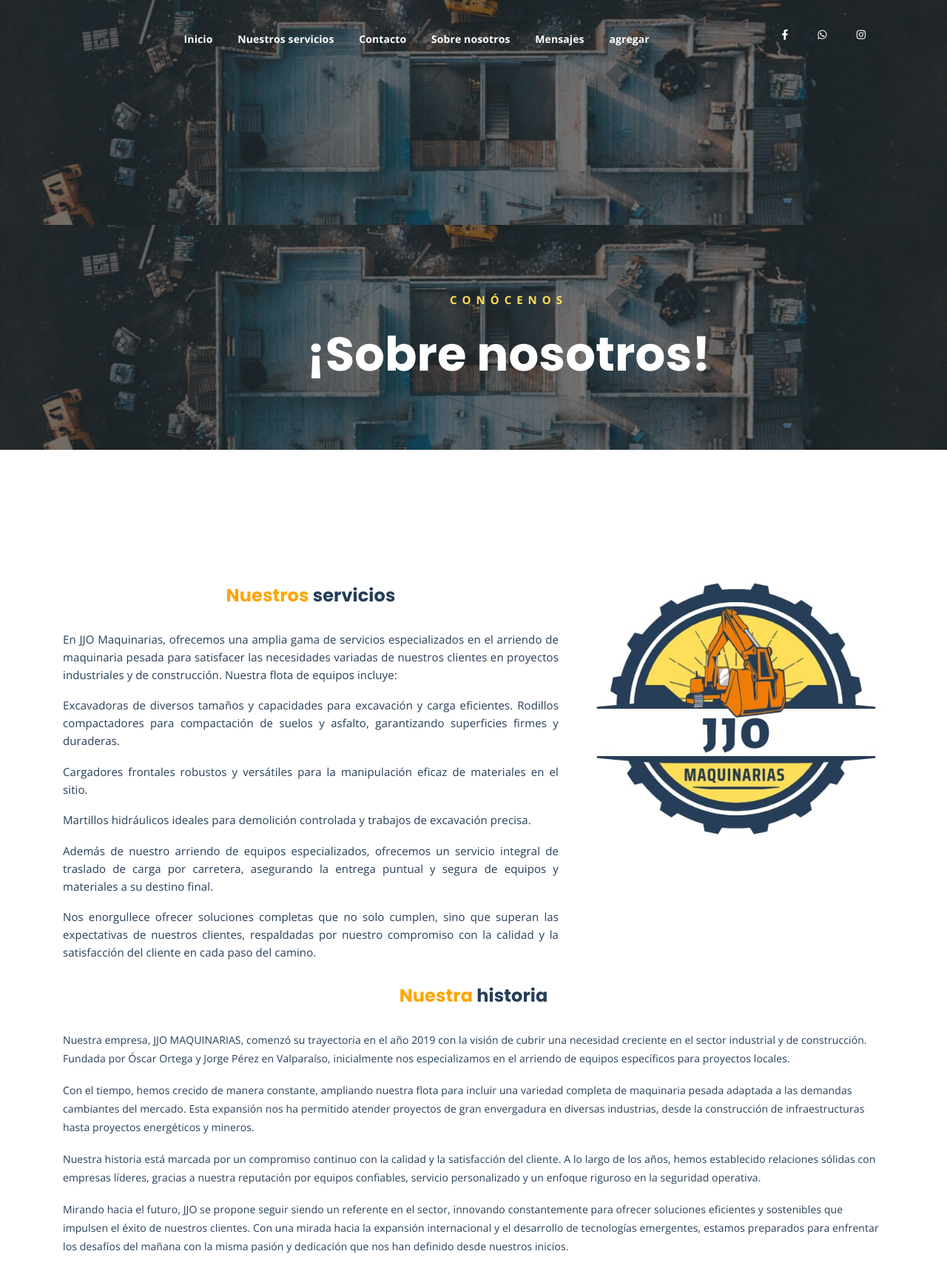
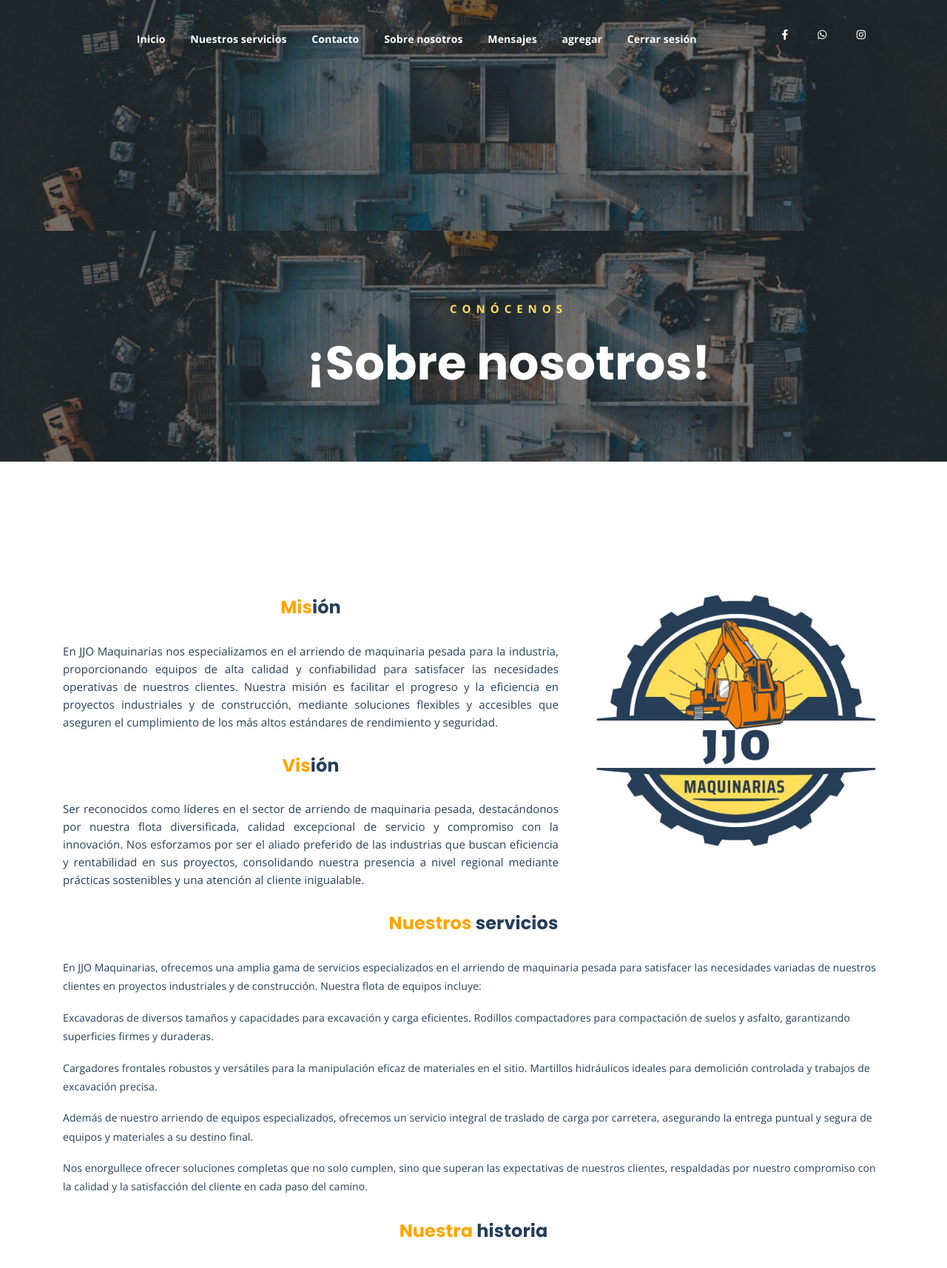
Before and after one commit to xnt0nio/jjomaquinarias, a Django app: page /sobreNosotros/ in a window 1280 px wide. Shown: the top 1714 px of the page at 74% size. Run offline with Django 3.2, Linux system fonts and the light colour scheme; a user stored in the database is signed in; style sheets or scripts are compiled from the project's sources; some libraries are stand-ins or nearby versions.

Commit message:
solo falta la imagen

```diff
--- a/core/forms.py
+++ b/core/forms.py
@@ -30,7 +30,7 @@ class ProductoForm(forms.ModelForm):
             'marca': forms.TextInput(attrs={'class': 'form-control'}),
             'modelo': forms.TextInput(attrs={'class': 'form-control'}),
             'motor': forms.TextInput(attrs={'class': 'form-control'}),
-            'potencia': forms.NumberInput(attrs={'class': 'form-control'}),
+            'potencia': forms.TextInput(attrs={'class': 'form-control'}),
             'traccion': forms.TextInput(attrs={'class': 'form-control'}),
             'alimentacion': forms.TextInput(attrs={'class': 'form-control'}),
             'neumaticos': forms.TextInput(attrs={'class': 'form-control'}),
--- a/core/models.py
+++ b/core/models.py
@@ -11,13 +11,13 @@ class Producto(models.Model):
     nombre = models.CharField(max_length=30)
     descripcion = models.CharField(max_length=250)
     tipo = models.ForeignKey(TipoProducto, on_delete=models.CASCADE)
-    imagen = models.ImageField(null=True, blank=True)
+    imagen = models.ImageField(blank=True)
     vigente = models.BooleanField()
 
     marca = models.CharField(max_length=50, null=True, blank=True)
     modelo = models.CharField(max_length=50, null=True, blank=True)
     motor = models.CharField(max_length=100, null=True, blank=True)
-    potencia = models.IntegerField(null=True, blank=True)
+    potencia = models.CharField(max_length=100, null=True, blank=True)
     traccion = models.CharField(max_length=10, null=True, blank=True)
     alimentacion = models.CharField(max_length=20, null=True, blank=True)
     neumaticos = models.CharField(max_length=20, null=True, blank=True)
--- a/core/static/core/css/main.css
+++ b/core/static/core/css/main.css
@@ -1395,7 +1395,7 @@ a.mobile-show.search-bar-icon:hover {
 }
 
 .hero-area {
-  height: 38vh;
+  height: 39vh;
   position: relative;
   z-index: 1;
 }
@@ -1412,7 +1412,7 @@ html, body {
   height: 100%;
   content: "";
   background-color: #182429;
-  z-index: -1;
+  z-index: -4;
   opacity: 0.6;
 }
 
@@ -1719,7 +1719,7 @@ p.excerpt {
 
 .single-article-section {
   display: flex;
-  align-items: center;
+  align-items: flex-start;
   flex-wrap: wrap;
   gap: 20px; /* Espacio entre el texto y la imagen */
 }
@@ -1731,26 +1731,30 @@ p.excerpt {
 
 .single-artcile-bg {
   background-image: url('{% static "core/img/jjoMaquinarias/logo.jpg" %}');
-  background-size: cover;
-  background-position: center;
-  height: 400px;
-  width: 400px;
+  background-size: cover; /* Asegura que la imagen cubra todo el contenedor */
+  background-position: center; /* Centra la imagen */
+  background-repeat: no-repeat; /* Evita que la imagen se repita */
+  height: auto; /* Ajusta la altura automáticamente */
+  max-width: 100%; /* Asegura que la imagen no se extienda fuera del contenedor */
   border-radius: 5px;
   margin-bottom: 20px;
-  flex: 0 0 auto; /* Asegura que la imagen tenga tamaño fijo y no se estire */
-}
-
-.single-article-text h2 {
+  flex-shrink: 0; /* Evita que la imagen se reduzca más allá de su tamaño natural */
+}
+
+.single-article-text h2, .single-article-text h3 {
   font-size: 24px;
   font-weight: 600;
   line-height: 1.4;
-  margin-bottom: 10px;
+  margin-bottom: 30px; /* Espacio debajo del título */
+  margin-top: 30px; /* Espacio arriba del título */
+  text-align: center; /* Centra el texto del título */
 }
 
 .single-article-text p {
   font-size: 15px;
   line-height: 1.6;
   color: #263e58;
+  text-align: justify; /* Justifica el texto de los párrafos */
 }
 
 .comments-list-wrap {
@@ -2771,8 +2775,12 @@ table.order-details tbody td {
 .single-product-item {
   -webkit-box-shadow: 0 0 20px #e4e4e4;
   box-shadow: 0 0 20px #e4e4e4;
-  padding-bottom: 50px;
   border-radius: 5px;
+  padding: 15px; /* Aumenta el relleno si es necesario */
+  min-height: 450px; /* Ajusta esta altura mínima según tus necesidades */
+  display: flex;
+  flex-direction: column;
+  justify-content: space-between; /* Asegura que el contenido se distribuya verticalmente */
 }
 
 /* -----------------------------------------------------------------------------
--- a/core/templates/core/base.html
+++ b/core/templates/core/base.html
@@ -47,12 +47,25 @@
 							{% if user.is_authenticated and user.username == 'admin' %}
 							<li><a href="{% url 'mensajes' %}">Mensajes</a></li>
 							<li><a href="{% url 'add' %}">agregar</a></li>
+							<li>
+								<a href="#"
+									onclick="event.preventDefault(); document.getElementById('logout-form').submit();">Cerrar
+									sesión</a>
+								<form id="logout-form" action="{% url 'logout' %}" method="POST" style="display: none;">
+									{% csrf_token %}
+								</form>
+							</li>
+
 							{% endif %}
 							<li>
 								<div class="header-icons">
-									<a class="mobile-hide" href="https://www.facebook.com/profile.php?id=61562551873660&mibextid=ZbWKwL" target="_blank"><i class="fab fa-facebook-f"></i></a>
-									<a class="mobile-hide" href="https://wa.me/+56966378461" target="_blank"><i class="fab fa-whatsapp"></i></a>
-									<a class="mobile-hide" href="https://www.instagram.com/jjomaquinarias/" target="_blank"><i class="fab fa-instagram"></i></a>
+									<a class="mobile-hide"
+										href="https://www.facebook.com/profile.php?id=61562551873660&mibextid=ZbWKwL"
+										target="_blank"><i class="fab fa-facebook-f"></i></a>
+									<a class="mobile-hide" href="https://wa.me/+56966378461" target="_blank"><i
+											class="fab fa-whatsapp"></i></a>
+									<a class="mobile-hide" href="https://www.instagram.com/jjomaquinarias/"
+										target="_blank"><i class="fab fa-instagram"></i></a>
 								</div>
 							</li>
 
@@ -125,7 +138,9 @@
 			<div class="col-lg-3 col-md-4 col-sm-12">
 				<div class="footer-box about-widget">
 					<h2 class="widget-title">Sobre Nosotros</h2>
-                    <p>En JJO Maquinarias, nos especializamos en el arriendo de maquinaria pesada para la industria de la construcción. Con una flota diversificada y un compromiso con la calidad, ofrecemos soluciones eficientes para tus proyectos.</p>
+					<p>En JJO Maquinarias, nos especializamos en el arriendo de maquinaria pesada para la industria de
+						la construcción. Con una flota diversificada y un compromiso con la calidad, ofrecemos
+						soluciones eficientes para tus proyectos.</p>
 				</div>
 			</div>
 
@@ -156,9 +171,11 @@
 				<div class="footer-box get-in-touch">
 					<h2 class="widget-title">Nuestras redes</h2>
 					<div class="header-icons">
-                        <a href="https://www.facebook.com/profile.php?id=61562551873660&mibextid=ZbWKwL" target="_blank"><i class="fab fa-facebook-f"></i></a>
+						<a href="https://www.facebook.com/profile.php?id=61562551873660&mibextid=ZbWKwL"
+							target="_blank"><i class="fab fa-facebook-f"></i></a>
 						<a href="https://wa.me/+56966378461" target="_blank"><i class="fab fa-whatsapp"></i></a>
-                        <a href="https://www.instagram.com/jjomaquinarias/" target="_blank"><i class="fab fa-instagram"></i></a>
+						<a href="https://www.instagram.com/jjomaquinarias/" target="_blank"><i
+								class="fab fa-instagram"></i></a>
 						<a href="mailto:ventas@jjomaquinarias.cl" target="_blank"><i class="fas fa-envelope"></i></a>
 					</div>
 				</div>
--- a/core/templates/core/sobreNosotros.html
+++ b/core/templates/core/sobreNosotros.html
@@ -87,29 +87,33 @@
             <div class="col-lg-12">
                 <div class="single-article-section">
                     <div class="single-article-text">
-                        <h3><span class="orange-text">Nuestros</span> servicios</h3>
-                        <p>En JJO Maquinarias, ofrecemos una amplia gama de servicios especializados en el arriendo de maquinaria pesada para satisfacer las necesidades variadas de nuestros clientes en proyectos industriales y de construcción. Nuestra flota de equipos incluye:</p>
-                        <p>Excavadoras de diversos tamaños y capacidades para excavación y carga eficientes. Rodillos compactadores para compactación de suelos y asfalto, garantizando superficies firmes y duraderas.</p>
-                        <p>Cargadores frontales robustos y versátiles para la manipulación eficaz de materiales en el sitio.</p>
-                        <p>Martillos hidráulicos ideales para demolición controlada y trabajos de excavación precisa.</p>
-                        <p>Además de nuestro arriendo de equipos especializados, ofrecemos un servicio integral de traslado de carga por carretera, asegurando la entrega puntual y segura de equipos y materiales a su destino final.</p>
-                        <p>Nos enorgullece ofrecer soluciones completas que no solo cumplen, sino que superan las expectativas de nuestros clientes, respaldadas por nuestro compromiso con la calidad y la satisfacción del cliente en cada paso del camino.</p>
+                        <h3><span class="orange-text">Mis</span>ión</h3>
+                        <p>En JJO Maquinarias nos especializamos en el arriendo de maquinaria pesada para la industria, proporcionando equipos de alta calidad y confiabilidad para satisfacer las necesidades operativas de nuestros clientes. Nuestra misión es facilitar el progreso y la eficiencia en proyectos industriales y de construcción, mediante soluciones flexibles y accesibles que aseguren el cumplimiento de los más altos estándares de rendimiento y seguridad.</p>
+
+                        <h3><span class="orange-text">Vis</span>ión</h3>
+                        <p>Ser reconocidos como líderes en el sector de arriendo de maquinaria pesada, destacándonos por nuestra flota diversificada, calidad excepcional de servicio y compromiso con la innovación. Nos esforzamos por ser el aliado preferido de las industrias que buscan eficiencia y rentabilidad en sus proyectos, consolidando nuestra presencia a nivel regional mediante prácticas sostenibles y una atención al cliente inigualable.</p>
+
+
                     </div>
                     <div class="single-artcile-bg"></div>
                 </div>
 
                 <div>
+                    <h3><span class="orange-text">Nuestros</span> servicios</h3>
+                    <p>En JJO Maquinarias, ofrecemos una amplia gama de servicios especializados en el arriendo de maquinaria pesada para satisfacer las necesidades variadas de nuestros clientes en proyectos industriales y de construcción. Nuestra flota de equipos incluye:</p>
+                    <p>Excavadoras de diversos tamaños y capacidades para excavación y carga eficientes. Rodillos compactadores para compactación de suelos y asfalto, garantizando superficies firmes y duraderas.</p>
+                    <p>Cargadores frontales robustos y versátiles para la manipulación eficaz de materiales en el sitio. Martillos hidráulicos ideales para demolición controlada y trabajos de excavación precisa.</p>
+
+                    <p>Además de nuestro arriendo de equipos especializados, ofrecemos un servicio integral de traslado de carga por carretera, asegurando la entrega puntual y segura de equipos y materiales a su destino final.</p>
+                    <p>Nos enorgullece ofrecer soluciones completas que no solo cumplen, sino que superan las expectativas de nuestros clientes, respaldadas por nuestro compromiso con la calidad y la satisfacción del cliente en cada paso del camino.</p>
+
                     <h3><span class="orange-text">Nuestra</span> historia</h3>
                     <p>Nuestra empresa, JJO MAQUINARIAS, comenzó su trayectoria en el año 2019 con la visión de cubrir una necesidad creciente en el sector industrial y de construcción. Fundada por Óscar Ortega y Jorge Pérez en Valparaíso, inicialmente nos especializamos en el arriendo de equipos específicos para proyectos locales.</p>
                     <p>Con el tiempo, hemos crecido de manera constante, ampliando nuestra flota para incluir una variedad completa de maquinaria pesada adaptada a las demandas cambiantes del mercado. Esta expansión nos ha permitido atender proyectos de gran envergadura en diversas industrias, desde la construcción de infraestructuras hasta proyectos energéticos y mineros.</p>
                     <p>Nuestra historia está marcada por un compromiso continuo con la calidad y la satisfacción del cliente. A lo largo de los años, hemos establecido relaciones sólidas con empresas líderes, gracias a nuestra reputación por equipos confiables, servicio personalizado y un enfoque riguroso en la seguridad operativa.</p>
                     <p>Mirando hacia el futuro, JJO se propone seguir siendo un referente en el sector, innovando constantemente para ofrecer soluciones eficientes y sostenibles que impulsen el éxito de nuestros clientes. Con una mirada hacia la expansión internacional y el desarrollo de tecnologías emergentes, estamos preparados para enfrentar los desafíos del mañana con la misma pasión y dedicación que nos han definido desde nuestros inicios.</p>
 
-                    <h3><span class="orange-text">Mis</span>ión</h3>
-                    <p>En JJO Maquinarias nos especializamos en el arriendo de maquinaria pesada para la industria, proporcionando equipos de alta calidad y confiabilidad para satisfacer las necesidades operativas de nuestros clientes. Nuestra misión es facilitar el progreso y la eficiencia en proyectos industriales y de construcción, mediante soluciones flexibles y accesibles que aseguren el cumplimiento de los más altos estándares de rendimiento y seguridad.</p>
 
-                    <h3><span class="orange-text">Vis</span>ión</h3>
-                    <p>Ser reconocidos como líderes en el sector de arriendo de maquinaria pesada, destacándonos por nuestra flota diversificada, calidad excepcional de servicio y compromiso con la innovación. Nos esforzamos por ser el aliado preferido de las industrias que buscan eficiencia y rentabilidad en sus proyectos, consolidando nuestra presencia a nivel regional mediante prácticas sostenibles y una atención al cliente inigualable.</p>
                 </div>
             </div>
         </div>
--- a/core/urls.py
+++ b/core/urls.py
@@ -9,18 +9,20 @@ urlpatterns = [
     path('', index, name="index"),
     path('add/', login_required(add), name="add"),
     path('producto/<int:id>/', producto, name="producto"),
-    path('productos/', productos, name="productos"),  # Agregado '/' al final
-    path('contacto/', contacto, name="contacto"),  # Agregado '/' al final
-    path('sobreNosotros/', sobreNosotros, name="sobreNosotros"),  # Agregado '/' al final
+    path('productos/', productos, name="productos"),
+    path('contacto/', contacto, name="contacto"),
+    path('sobreNosotros/', sobreNosotros, name="sobreNosotros"),
     path('login/', user_login, name='login'),
-
-    path('mensajes/', login_required(mensajes), name="mensajes"),  # Agregado '/' al final y login_required
-    path('mision/', mision, name="mision"),  # Agregado '/' al final
-    path('update/<int:id>/', login_required(update), name="update"),  # Añadido login_required y corregido el tipo de parámetro
-    path('delete/<int:id>/', login_required(delete), name="delete"),  # Añadido login_required y corregido el tipo de parámetro
-    path('mensaje/delete/<int:id>/', login_required(delete_mensaje), name='delete_mensaje'),  # Añadido login_required
+    path('logout/', custom_logout, name='logout'),
+    path('mensajes/', login_required(mensajes), name="mensajes"),
+    path('mision/', mision, name="mision"),
+    path('update/<int:id>/', login_required(update), name="update"),
+    path('delete/<int:id>/', login_required(delete), name="delete"),
+    path('mensaje/delete/<int:id>/', login_required(delete_mensaje), name='delete_mensaje'),
     path('accounts/', include('django.contrib.auth.urls')),
 ]
+
+
 
 urlpatterns += [
     path('<path:invalid_path>', nodisponible, name="error404"),
--- a/core/views.py
+++ b/core/views.py
@@ -147,3 +147,12 @@ def user_login(request):
         form = AuthenticationForm()
 
     return render(request, 'registration/login.html', {'form': form})
+
+from django.contrib.auth import logout
+
+def custom_logout(request):
+    if request.method == "POST":
+        logout(request)
+        return redirect('index')  # Redirige a la página de inicio o a la que desees
+    else:
+        return redirect('index')
--- a/jjomaquinarias/settings.py
+++ b/jjomaquinarias/settings.py
@@ -133,9 +133,10 @@ DEFAULT_AUTO_FIELD = 'django.db.models.BigAutoField'
 
 
 # CONFIGURANDO LA CARPETA PARA LAS IMAGENES
-MEDIA_URL = "/media/"
+
+
+MEDIA_URL = '/media/'
 MEDIA_ROOT = os.path.join(BASE_DIR, 'media')
-
 
 # CONFIGURANDO EL SISTEMA DE MENSAJERIA DE DJANGO
 MESSAGE_STORAGE = "django.contrib.messages.storage.cookie.CookieStorage"
```
Also changed, not shown: core/templates/core/add-product.html (+23 -1 lines), core/migrations/0009_alter_producto_imagen_alter_producto_potencia.py (added), db.sqlite3, media/hyundai.png (added). Lines whose indentation alone changed are shown as unchanged.
